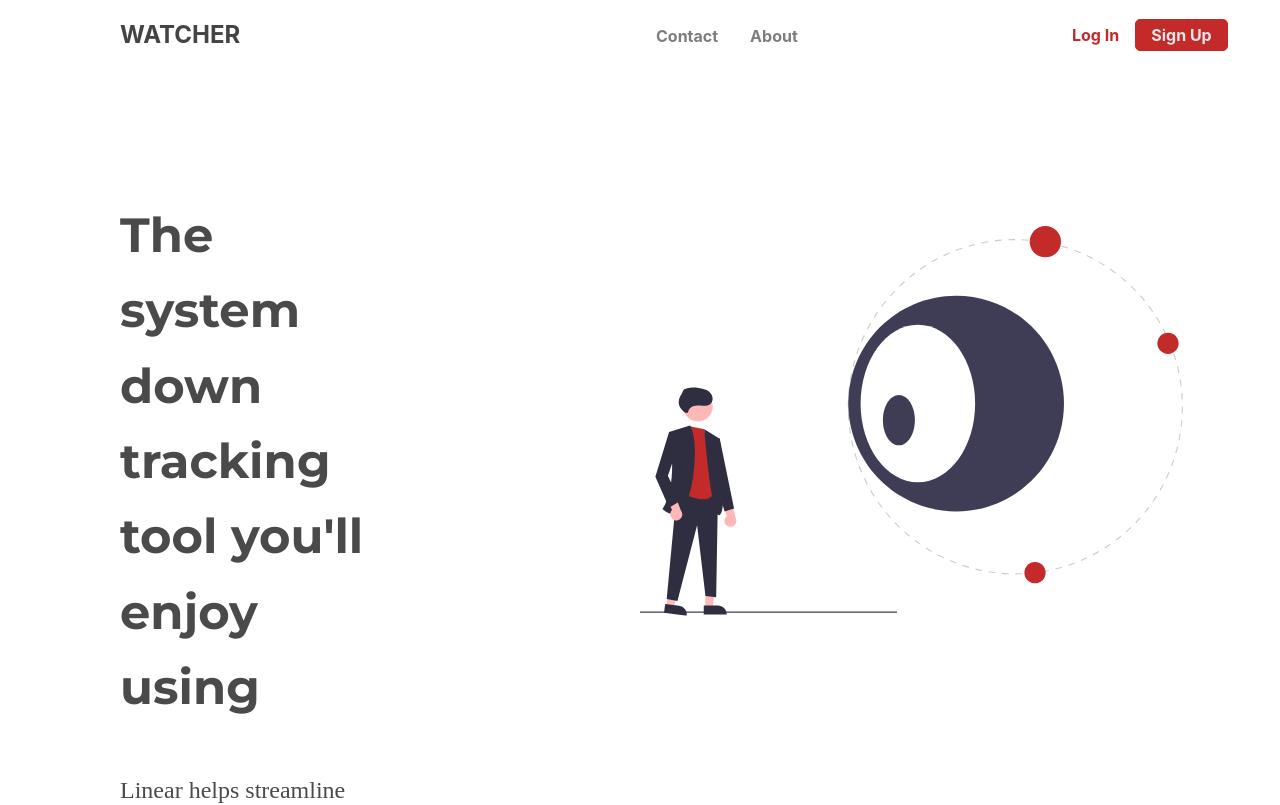
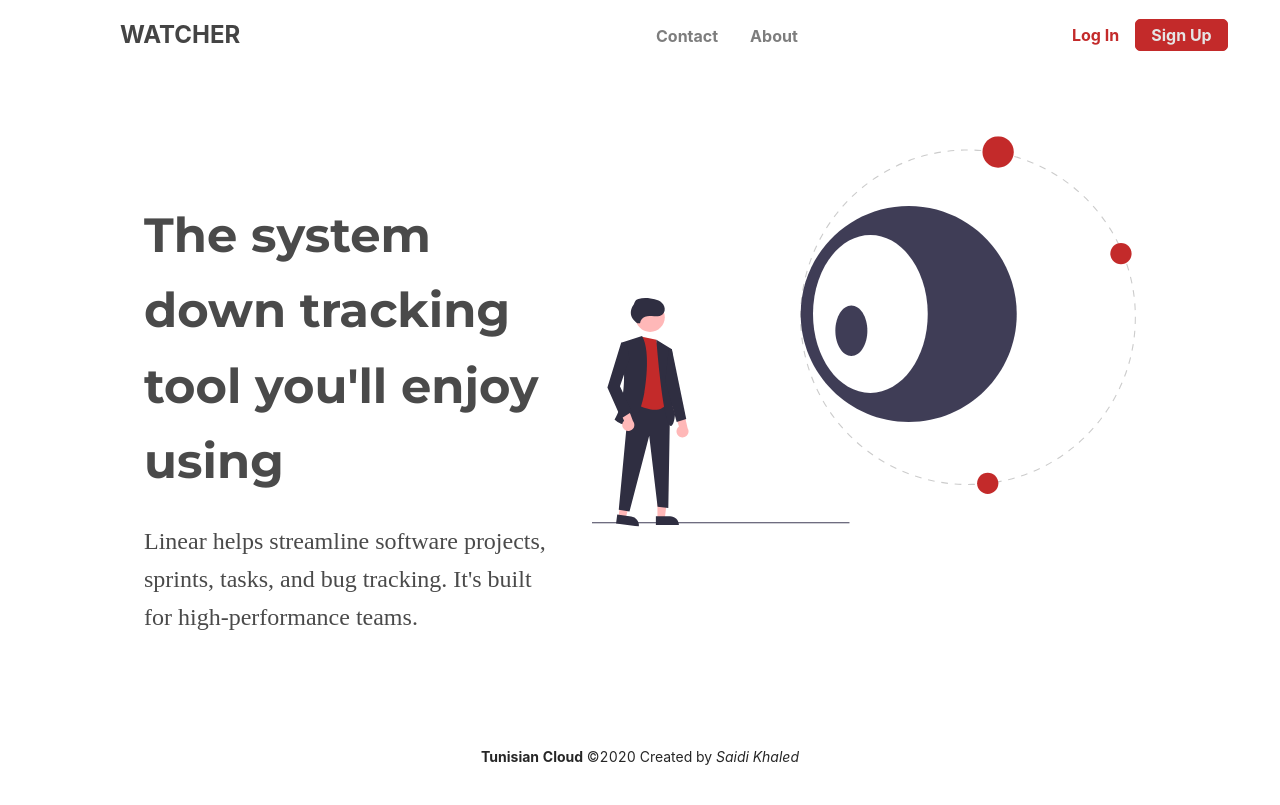
Before and after one commit to BangaFlow/System-Watcher, a React (Create React App) app in the folder client/: page / in a window 1280 px wide. Shown: the top 805 px of the page. Built offline with nearby package versions, Linux system fonts and the light colour scheme.

Commit message:
some ui tweaks

```diff
--- a/client/src/Layout/Landing/Footer.tsx
+++ b/client/src/Layout/Landing/Footer.tsx
@@ -6,7 +6,18 @@ function Footer() {
 	const { Footer } = Layout
 
 	return (
-    <Footer style={{ textAlign: 'center', backgroundColor: "#FFF", marginTop: '2em' }}><strong>Tunisian Cloud</strong> ©2020 Created by <em>Saidi Khaled</em></Footer>
+    <Footer
+    style={{
+      textAlign: 'center',
+      backgroundColor: "#FFF",
+      padding: '2rem',
+      width: '100%',
+      position: 'fixed',
+      bottom: '0',
+      left: '0'
+      }}>
+      <strong>Tunisian Cloud</strong> ©2020 Created by <em>Saidi Khaled</em>
+    </Footer>
   )
 }
 
--- a/client/src/Layout/Landing/Hero.tsx
+++ b/client/src/Layout/Landing/Hero.tsx
@@ -1,43 +1,28 @@
 import React from 'react'
 import ReactLogo from '../../assets/images/undraw_Surveillance.svg'
-import { Row, Col } from 'antd'
 import './hero.css'
 
 function Landing() {
 
   return (
-    <>
-      <Row align='top' style={{ padding: '1rem' }}>
-        <Col
-        xs={{ span: 24, offset: 0, order: 2 }}
-        sm={{ span: 24, offset: 0, order: 2 }}
-        md={{ span: 10, offset: 2, order: 1 }}
-        lg={{ span: 10, offset: 2, order: 1 }}
-        xl={{ span: 10, offset: 2, order: 1 }}
-        >
-          <h1 className="hero hero__title">
-            The system down tracking <br /> tool you'll enjoy using
+    <div className='hero__wrapper' >
+      <div className='hero__container child--1'>
+        <h1 className="hero--text hero__title">
+          The system down tracking <br/> tool you'll enjoy using
         </h1>
-          <p className="hero hero__paragraph">
+        <p className="hero--text hero__paragraph">
           Linear helps streamline software projects, sprints, tasks, and bug
           tracking. It's built for high-performance teams.
         </p>
-        </Col>
-        <Col
-        xs={{span: 24, order: 1}}
-        sm={{span: 24, order: 1}}
-        md={11}
-        lg={11}
-        xl={11}
-        >
+      </div>
+      <div className='hero__container child--2'>
         <img
           className="hero__image"
           src={ReactLogo}
           alt='Eye'
         />
-        </Col>
-      </Row>
-    </>
+      </div>
+    </div>
   )
 }
 
--- a/client/src/Layout/Landing/hero.css
+++ b/client/src/Layout/Landing/hero.css
@@ -1,8 +1,28 @@
-.hero {
-    width: 55%;
+.hero__wrapper {
+    width: 100%;
+    display: flex;
+    flex-wrap: wrap;
+    justify-content: center;
+    min-height: 100%;
+}
+
+.hero__container {
+    padding: 1rem;
+}
+
+.child--1 {
+    flex-basis: 35%;
+}
+
+.child--2 {
+    flex-basis: 45%;
+}
+
+.hero--text {
     text-align: left;
     color: #4A4A4A;
 }
+
 .hero__title {
     font-family: 'Montserrat', sans-serif;
     font-size: 3rem;
@@ -13,24 +33,33 @@
     font-family: Pridi;
     font-weight: normal;
     font-size: 1.5rem;
-    padding-top: 1.4rem;
 }
 
 .hero__image {
-    max-width: 95%;
+    max-width: 100%;
     height: auto;
-    padding-top: 10em;
+    padding-top: 2em;
 }
 
-@media screen and (max-width: 480px) {
+@media screen and (max-width: 500px) {
+
+    .hero__container {
+        flex-basis: 100%;
+    }
+
+    .child--1 {
+        order: 2;
+    }
+
+    .child--2 {
+        order: 1;
+    }
+
     .hero__image {
-        max-width: 100%;
         padding-top: 2em;
     }
 
-    .hero {
-        width: 100%;
-        text-align: left;
+    .hero--text {
         line-height: normal;
     }
 
```
Also changed, not shown: client/src/assets/images/undraw_Surveillance.svg. Lines whose indentation alone changed are shown as unchanged.
